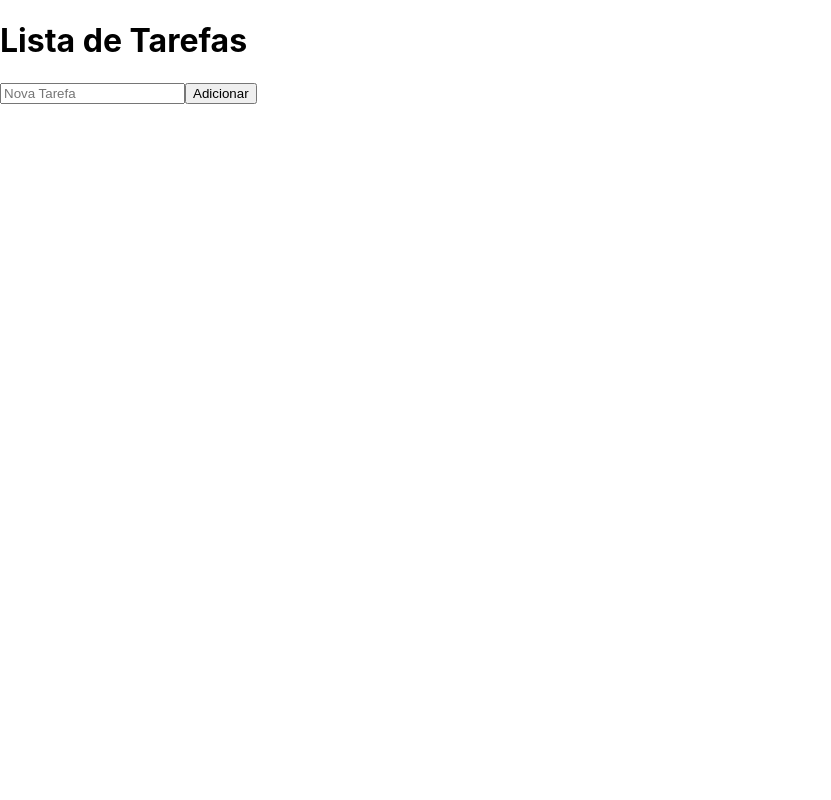
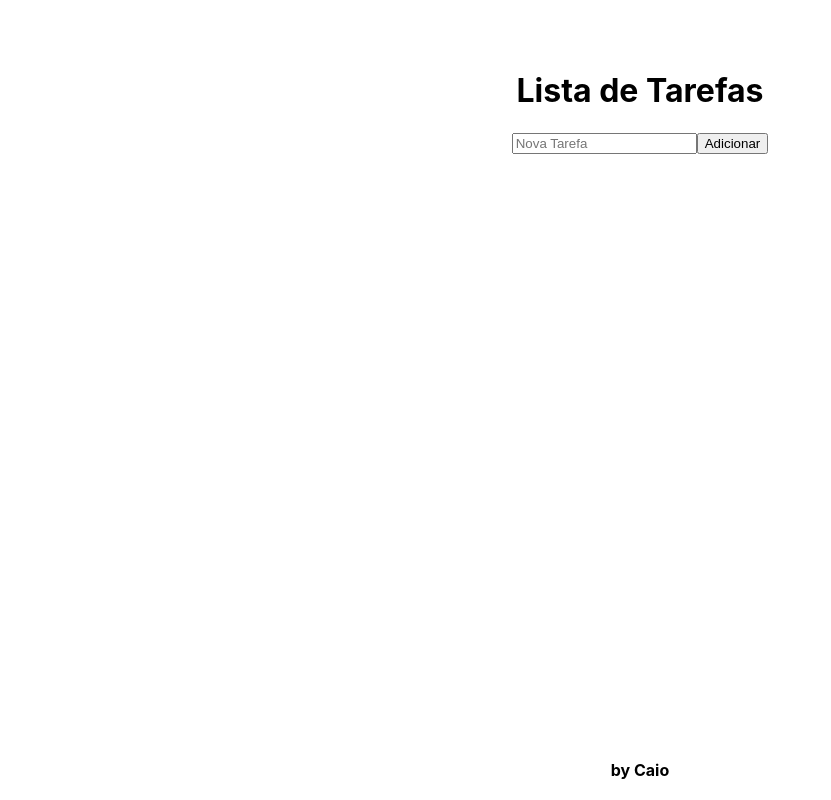
Before and after one commit to caioalvess/react-to-do-list, a React (Create React App) app: page / in a window 1280 px wide. Shown: the whole page, without its empty margins (0-831 px from the left). Built offline with nearby package versions, Linux system fonts and the light colour scheme.

Commit message:
[BUILD] Alinhamento ao centro e adição e componente footer

```diff
--- a/src/App.js
+++ b/src/App.js
@@ -1,12 +1,15 @@
 import React, { Component } from "react";
+import Footer from "./Components/Footer/Footer";
 import ToDoList from "./Components/ToDoList/ToDoList";
+import "./style.css";
 
 export class App extends Component {
   render() {
     return (
-      <div>
+      <div className="container">
         <h1>Lista de Tarefas</h1>
         <ToDoList />
+        <Footer />
       </div>
     );
   }
--- /dev/null
+++ b/src/Components/Footer/Footer.js
@@ -0,0 +1,13 @@
+import React, { Component } from "react";
+
+export class Footer extends Component {
+  render() {
+    return (
+      <div className="footer">
+        <strong>by Caio</strong>
+      </div>
+    );
+  }
+}
+
+export default Footer;
--- /dev/null
+++ b/src/style.css
@@ -0,0 +1,19 @@
+.container {
+  width: 100%;
+  height: calc(100vh - 50px);
+  display: flex;
+  flex-direction: column;
+  align-items: center;
+  padding-top: 50px;
+}
+
+.footer {
+  width: 100%;
+  height: 60px;
+  display: flex;
+  align-items: center;
+  justify-content: center;
+  position: absolute;
+  bottom: 0;
+  right: 0;
+}
```
